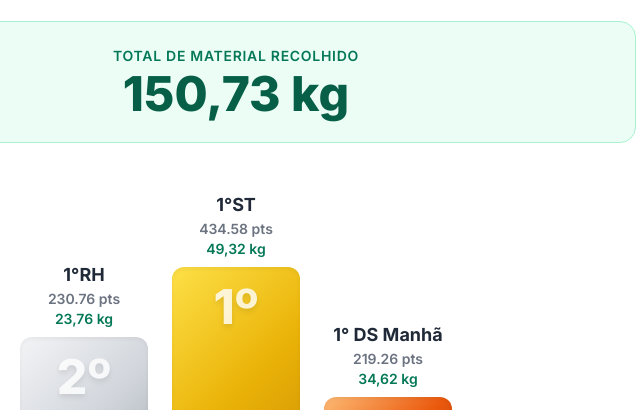
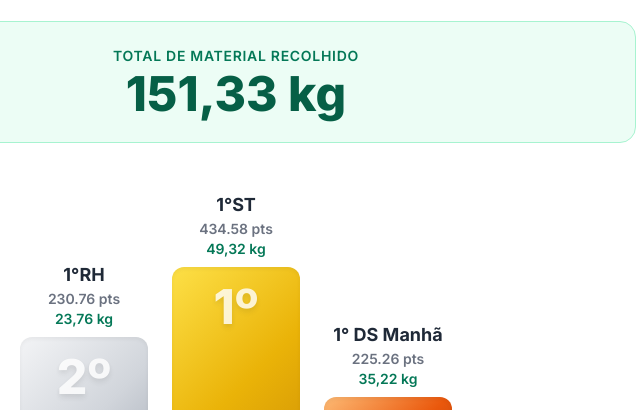
Before and after one commit to Arthursoares0/ReciclagemAbdias, a plain HTML site: page index.html in a window 1280 px wide. Shown: the part 187-597 px from the top of the page, 404-1044 px from the left. Drawn offline with nearby package versions, Linux system fonts and the light colour scheme.

Commit message:
Update weights and points for '1° DS Manhã'

```diff
--- a/index.html
+++ b/index.html
@@ -81,7 +81,7 @@
             { nome: '1°ST', peso: [45.88, 3.44], pontos: [54.5, 14, 10, 19.8, 26.3, 43.84, 133.52, 81.7, 15.4, 30, 5.52] },
             { nome: 'Info', peso: [14.38], pontos: [23, 30, 4, 3.1, 17.8, 64] },
             { nome: '2° DS Manhã', peso: [5.35], pontos: [36.7, 3.4, 3.4, 5.6] },
-            { nome: '1° DS Manhã', peso: [34.62], pontos: [22, 10, 27, 7, 38.8, 32, 39.9, 29.26, 2.5, 10.8] },
+            { nome: '1° DS Manhã', peso: [34.62, 0.6], pontos: [22, 10, 27, 7, 38.8, 32, 39.9, 29.26, 2.5, 10.8, 6] },
             { nome: '2°RH', peso: [14.08], pontos: [15, 12, 7, 29, 11.3, 44.34] },
             { nome: '1°RH', peso: [23.76], pontos: [9.2, 221.56] },
             { nome: '2°ST', peso: [0.2, 3.8], pontos: [14.1, 38] },
```
